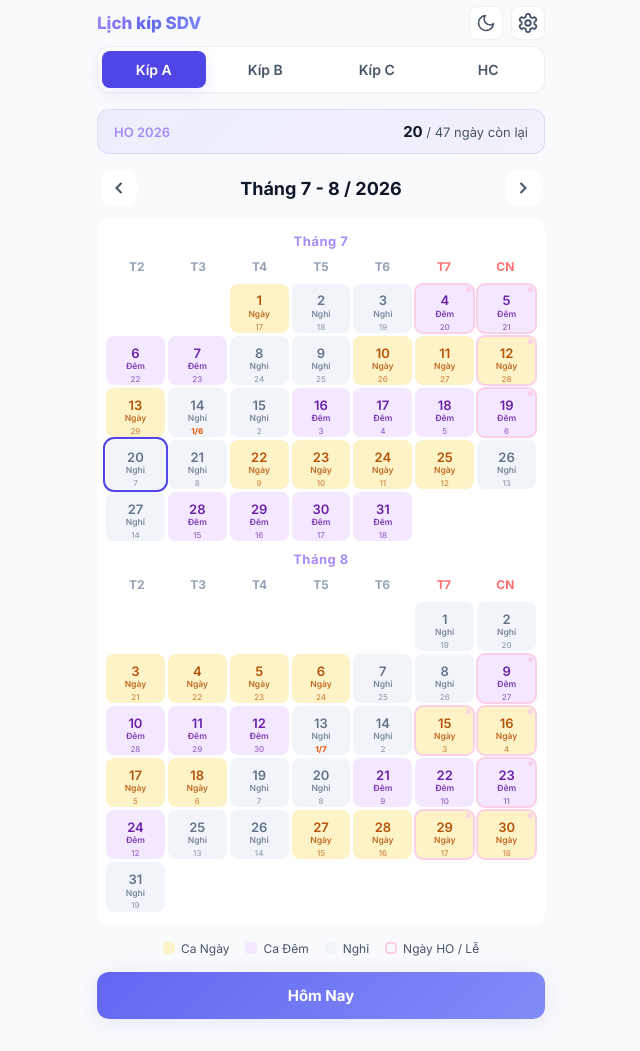
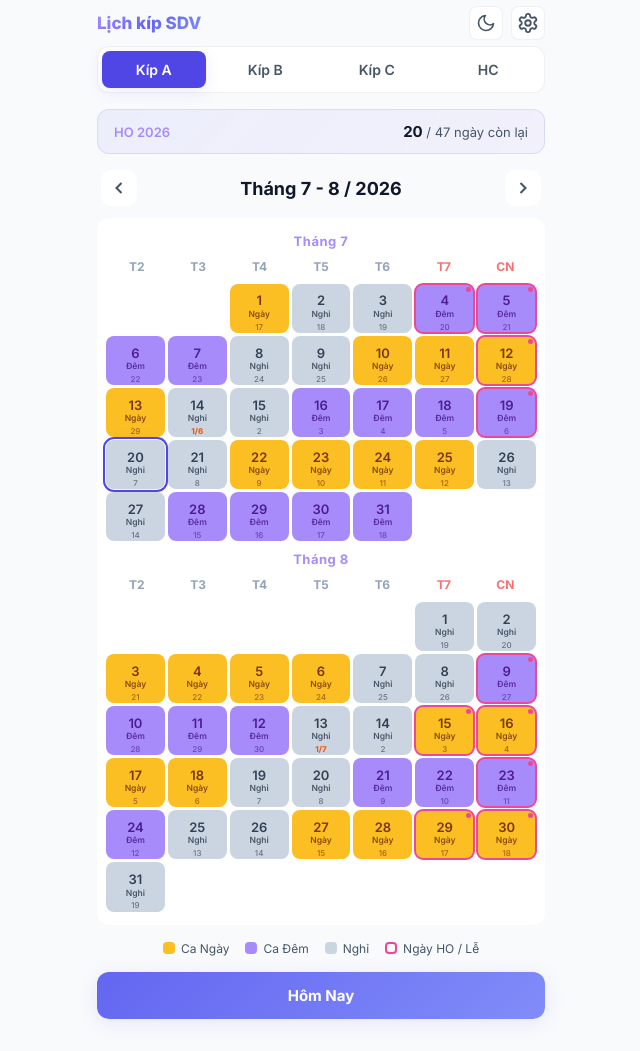
Before and after one commit to vanlinh0392-art/LichKipSDV, a plain HTML site: page docs/index.html in a window 1280 px wide. Shown: the whole page, without its empty margins (319-959 px from the left). Drawn offline with Linux system fonts and the light colour scheme.

Commit message:
Web: Chinh sua màu ca kíp (Day mode dam hon de de doc, Night mode nhạt/dịu hon tranh choi) va update cache busting v=1.0.4

```diff
--- a/docs/app.js
+++ b/docs/app.js
@@ -12,67 +12,67 @@
     // ── Bảng màu tùy chọn ─────────────────────────────
     const LIGHT_COLORS = {
         day: [
-            { bg: '#fef3c7', text: '#b45309' },
-            { bg: '#fee2e2', text: '#b91c1c' },
-            { bg: '#d1fae5', text: '#047857' },
-            { bg: '#dbeafe', text: '#1d4ed8' },
-            { bg: '#f3e8ff', text: '#6b21a8' },
-            { bg: '#fce7f3', text: '#be185d' },
-            { bg: '#ffedd5', text: '#c2410c' },
-            { bg: '#ccfbf1', text: '#0f766e' }
+            { bg: '#fbbf24', text: '#78350f' },
+            { bg: '#f87171', text: '#7f1d1d' },
+            { bg: '#34d399', text: '#064e3b' },
+            { bg: '#60a5fa', text: '#1e3a8a' },
+            { bg: '#a78bfa', text: '#4c1d95' },
+            { bg: '#f472b6', text: '#9d174d' },
+            { bg: '#fb923c', text: '#7c2d12' },
+            { bg: '#2dd4bf', text: '#115e59' }
         ],
         night: [
-            { bg: '#e9d5ff', text: '#6b21a8' },
-            { bg: '#e0e7ff', text: '#3730a3' },
-            { bg: '#e0f2fe', text: '#0369a1' },
-            { bg: '#d1fae5', text: '#065f46' },
-            { bg: '#f1f5f9', text: '#334155' },
-            { bg: '#ffe4e6', text: '#9f1239' },
-            { bg: '#ffe4e6', text: '#be123c' },
-            { bg: '#ccfbf1', text: '#0d9488' }
+            { bg: '#a78bfa', text: '#4c1d95' },
+            { bg: '#818cf8', text: '#312e81' },
+            { bg: '#38bdf8', text: '#0369a1' },
+            { bg: '#34d399', text: '#064e3b' },
+            { bg: '#94a3b8', text: '#1e293b' },
+            { bg: '#f87171', text: '#7f1d1d' },
+            { bg: '#fda4af', text: '#881337' },
+            { bg: '#2dd4bf', text: '#115e59' }
         ],
         ho: [
-            { bg: '#fbcfe8', text: '#be185d' },
-            { bg: '#fecaca', text: '#b91c1c' },
-            { bg: '#fef3c7', text: '#b45309' },
-            { bg: '#a7f3d0', text: '#047857' },
-            { bg: '#bfdbfe', text: '#1d4ed8' },
-            { bg: '#ddd6fe', text: '#6b21a8' },
-            { bg: '#fed7aa', text: '#c2410c' },
-            { bg: '#99f6e4', text: '#0f766e' }
+            { bg: '#ec4899', text: '#ffffff' },
+            { bg: '#ef4444', text: '#ffffff' },
+            { bg: '#f59e0b', text: '#ffffff' },
+            { bg: '#10b981', text: '#ffffff' },
+            { bg: '#3b82f6', text: '#ffffff' },
+            { bg: '#8b5cf6', text: '#ffffff' },
+            { bg: '#f97316', text: '#ffffff' },
+            { bg: '#14b8a6', text: '#ffffff' }
         ]
     };
 
     const DARK_COLORS = {
         day: [
-            { bg: '#D97706', text: '#ffffff' },
-            { bg: '#DC2626', text: '#ffffff' },
-            { bg: '#059669', text: '#ffffff' },
-            { bg: '#2563EB', text: '#ffffff' },
-            { bg: '#7C3AED', text: '#ffffff' },
-            { bg: '#DB2777', text: '#ffffff' },
-            { bg: '#EA580C', text: '#ffffff' },
-            { bg: '#0D9488', text: '#ffffff' }
+            { bg: '#fb923c', text: '#ffffff' },
+            { bg: '#f87171', text: '#ffffff' },
+            { bg: '#34d399', text: '#ffffff' },
+            { bg: '#60a5fa', text: '#ffffff' },
+            { bg: '#a78bfa', text: '#ffffff' },
+            { bg: '#f472b6', text: '#ffffff' },
+            { bg: '#fbbf24', text: '#1f2937' },
+            { bg: '#2dd4bf', text: '#ffffff' }
         ],
         night: [
-            { bg: '#6D28D9', text: '#ffffff' },
-            { bg: '#1E3A8A', text: '#ffffff' },
-            { bg: '#3B82F6', text: '#ffffff' },
-            { bg: '#047857', text: '#ffffff' },
-            { bg: '#475569', text: '#ffffff' },
-            { bg: '#7F1D1D', text: '#ffffff' },
-            { bg: '#9F1239', text: '#ffffff' },
-            { bg: '#0F766E', text: '#ffffff' }
+            { bg: '#8b5cf6', text: '#ffffff' },
+            { bg: '#6366f1', text: '#ffffff' },
+            { bg: '#38bdf8', text: '#ffffff' },
+            { bg: '#10b981', text: '#ffffff' },
+            { bg: '#64748b', text: '#ffffff' },
+            { bg: '#f87171', text: '#ffffff' },
+            { bg: '#fb7185', text: '#ffffff' },
+            { bg: '#14b8a6', text: '#ffffff' }
         ],
         ho: [
-            { bg: '#EC4899', text: '#ffffff' },
-            { bg: '#EF4444', text: '#ffffff' },
-            { bg: '#F59E0B', text: '#ffffff' },
-            { bg: '#10B981', text: '#ffffff' },
-            { bg: '#3B82F6', text: '#ffffff' },
-            { bg: '#8B5CF6', text: '#ffffff' },
-            { bg: '#F97316', text: '#ffffff' },
-            { bg: '#14B8A6', text: '#ffffff' }
+            { bg: '#f472b6', text: '#ffffff' },
+            { bg: '#fca5a5', text: '#ffffff' },
+            { bg: '#fde047', text: '#ffffff' },
+            { bg: '#86efac', text: '#ffffff' },
+            { bg: '#93c5fd', text: '#ffffff' },
+            { bg: '#c084fc', text: '#ffffff' },
+            { bg: '#fdba74', text: '#ffffff' },
+            { bg: '#99f6e4', text: '#ffffff' }
         ]
     };
 
@@ -82,19 +82,19 @@
         crew: 'A',
         theme: 'light', // Mặc định là ban ngày (Light Mode)
 
-        // Màu sắc cho Light Mode (Mặc định nhạt pastel)
-        dayColorLight: '#fef3c7',
-        dayTextLight: '#b45309',
-        nightColorLight: '#f3e8ff',
-        nightTextLight: '#6b21a8',
-        hoColorLight: '#fbcfe8',
+        // Màu sắc cho Light Mode (Mặc định đậm đà, rõ ràng)
+        dayColorLight: '#fbbf24',
+        dayTextLight: '#78350f',
+        nightColorLight: '#a78bfa',
+        nightTextLight: '#4c1d95',
+        hoColorLight: '#ec4899',
 
-        // Màu sắc cho Dark Mode (Đậm)
-        dayColorDark: '#D97706',
+        // Màu sắc cho Dark Mode (Nhạt, dịu mắt, tránh chói)
+        dayColorDark: '#fb923c',
         dayTextDark: '#ffffff',
-        nightColorDark: '#6D28D9',
+        nightColorDark: '#8b5cf6',
         nightTextDark: '#ffffff',
-        hoColorDark: '#EC4899',
+        hoColorDark: '#f472b6',
 
         hoBorderWidth: 2,
         mergeMonths: true,
--- a/docs/index.html
+++ b/docs/index.html
@@ -8,7 +8,7 @@
     <link rel="preconnect" href="https://fonts.googleapis.com">
     <link rel="preconnect" href="https://fonts.gstatic.com" crossorigin>
     <link href="https://fonts.googleapis.com/css2?family=Inter:wght@400;500;600;700;800&display=swap" rel="stylesheet">
-    <link rel="stylesheet" href="style.css?v=1.0.3">
+    <link rel="stylesheet" href="style.css?v=1.0.4">
 </head>
 <body>
     <div class="app-container">
@@ -151,8 +151,8 @@
         </div>
     </div>
 
-    <script src="lunar-calendar.js?v=1.0.3"></script>
-    <script src="shift-calculator.js?v=1.0.3"></script>
-    <script src="app.js?v=1.0.3"></script>
+    <script src="lunar-calendar.js?v=1.0.4"></script>
+    <script src="shift-calculator.js?v=1.0.4"></script>
+    <script src="app.js?v=1.0.4"></script>
 </body>
 </html>
--- a/docs/style.css
+++ b/docs/style.css
@@ -12,15 +12,15 @@
     --accent: #4f46e5;
     --accent-glow: rgba(79, 70, 229, 0.1);
 
-    /* Màu sắc ca kíp Light Mode nhạt hơn (Pastel) */
-    --day-color: #fef3c7;
-    --day-text: #b45309;
-    --night-color: #f3e8ff;
-    --night-text: #6b21a8;
-    --off-color: #f1f5f9;
-    --off-text: #64748b;
+    /* Màu sắc ca kíp Light Mode đậm đà hơn để hiển thị rõ nét */
+    --day-color: #fbbf24;
+    --day-text: #78350f;
+    --night-color: #a78bfa;
+    --night-text: #4c1d95;
+    --off-color: #cbd5e1;
+    --off-text: #334155;
 
-    --ho-border: #fbcfe8;
+    --ho-border: #ec4899;
     --ho-border-width: 2px;
     --today-ring: #4f46e5;
     --radius: 12px;
@@ -42,15 +42,15 @@ body.dark-theme {
     --accent: #6366f1;
     --accent-glow: rgba(99, 102, 241, 0.3);
 
-    /* Màu sắc ca kíp Dark Mode đậm đà hơn */
-    --day-color: #D97706;
+    /* Màu sắc ca kíp Dark Mode nhạt và dịu mắt hơn (tránh chói) */
+    --day-color: #fb923c;
     --day-text: #ffffff;
-    --night-color: #6D28D9;
+    --night-color: #8b5cf6;
     --night-text: #ffffff;
     --off-color: #374151;
     --off-text: #9ca3af;
 
-    --ho-border: #EC4899;
+    --ho-border: #f472b6;
     --today-ring: #6366f1;
     --shadow: 0 8px 32px rgba(0, 0, 0, 0.3);
     --divider: rgba(255, 255, 255, 0.06);
```
